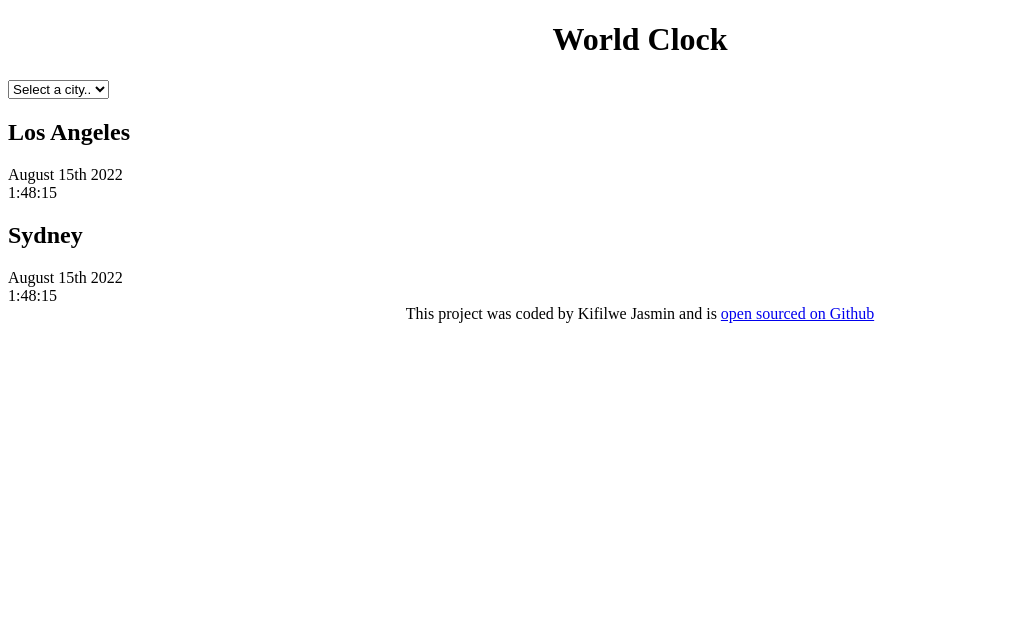
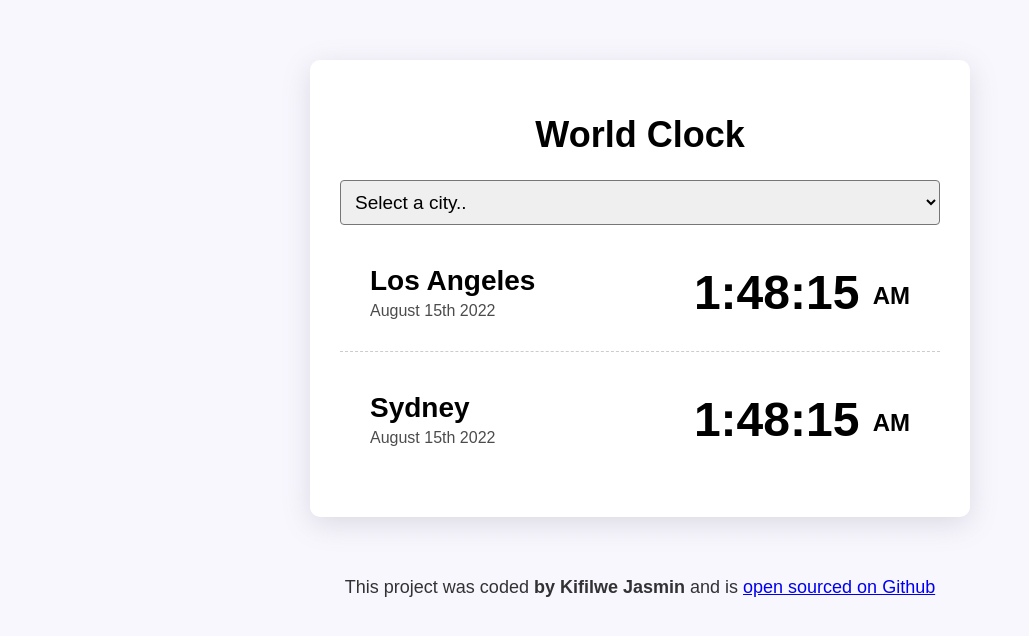
Before and after one commit to KifilweJasmin/world-clock, a plain HTML site: page index.html in a window 1280 px wide. Shown: the whole page, without its empty margins (0-1029 px from the left). Drawn offline with Linux system fonts and the light colour scheme.

Commit message:
Styled the project with CSS

```diff
--- a/index.html
+++ b/index.html
@@ -18,19 +18,23 @@
     </select>
 
     <div class="city">
+        <div>
         <h2>Los Angeles</h2>
         <div class="date">August 15th 2022</div>
-        <div class="time">1:48:15</div>
+    </div>
+        <div class="time">1:48:15 <small>AM</small></div>
     </div>
 
     <div class="city">
+        <div>
         <h2>Sydney</h2>
-        <div class="date">August 15th 2022</div>
-        <div class="time">1:48:15</div>
+        <div class="date">August 15th 2022 </div>
+    </div>
+        <div class="time">1:48:15 <small>AM</small></div>
     </div>
   </div>
     <footer>
-        This project was coded by Kifilwe Jasmin and is <a href="https://github.com/KifilweJasmin/world-clock" target="_blank"> open sourced on Github</a>
+        This project was coded <strong>by Kifilwe Jasmin</strong> and is <a href="https://github.com/KifilweJasmin/world-clock" target="_blank"> open sourced on Github</a>
     </footer>
 
     <script src="index.js"></script>
--- a/styles.css
+++ b/styles.css
@@ -1,7 +1,71 @@
+body{
+    background-color: #f9f7fe;
+    font-family: sans-serif;
+}
+
 h1{
-    text-align:center
+    text-align:center;
+    font-family: sans-serif;
+    font-size: 36px;
+}
+
+h2{
+    margin: 0 0 5px;
+    font-size: 28px;
+
+}
+
+select{
+    display: block;
+    width: 100%;
+    border-radius: 4px;
+    font-size: 19px;
+    padding: 10px;
+}
+
+
+.container{
+    max-width: 600px;
+    margin: 60px auto;
+    background: white;
+    padding: 30px;
+    box-shadow: 0px 7px 29px 0px rgba(100, 100, 111, 0.2);
+    border-radius: 10px;
+
+}
+
+
+.city{
+    display: flex;
+    justify-content: space-between;
+    margin: 10px 0;
+    padding: 30px;
+    border-bottom: 1px dashed rgba(0, 0, 0, 0.2);
+}
+
+.city:last-child{
+    border: none;
+}
+
+
+
+.date{
+    opacity: 0.7;
+}
+
+.time{
+    font-size: 48px;
+    font-weight: bold;
+}
+
+.time small{
+    font-size: 24px;
+    vertical-align: middle;
+    line-height: 48px;
 }
 
 footer{
     text-align: center;
+    font-size: 18px;
+    color: rgba(0, 0, 0, 0.8);
 }
```
